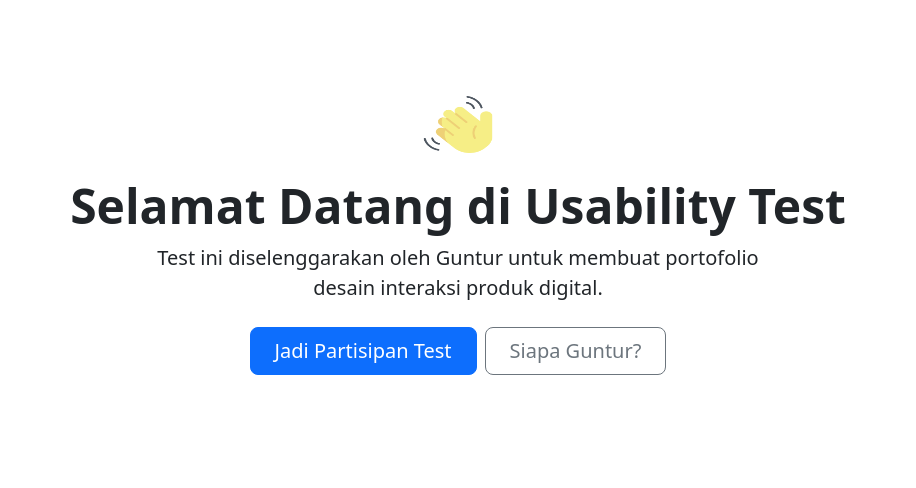
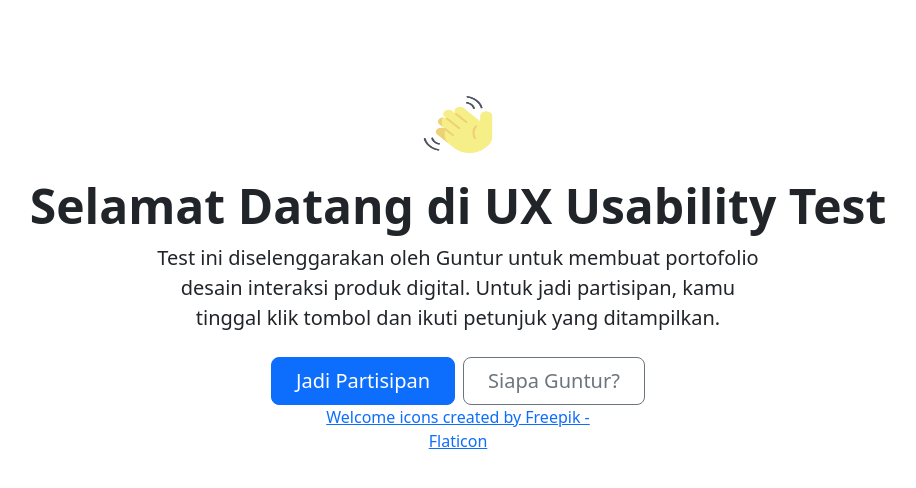
Before and after one commit to bagusfarisa/Riset-UX-Guntur, a plain HTML site: page index.html in a window 1280 px wide. Shown: the whole page, without its empty margins (182-1098 px from the left). Drawn offline with nearby package versions, Linux system fonts and the light colour scheme.

Commit message:
Update index.html

```diff
--- a/index.html
+++ b/index.html
@@ -66,12 +66,15 @@
 
   <div class="px-4 py-5 my-5 text-center">
     <img class="d-block mx-auto mb-4" src="/waving-hand.png" alt="" width="72" height="57">
-    <h1 class="display-5 fw-bold">Selamat Datang di Usability Test</h1>
+    <h1 class="display-5 fw-bold">Selamat Datang di UX Usability Test</h1>
     <div class="col-lg-6 mx-auto">
-      <p class="lead mb-4">Test ini diselenggarakan oleh Guntur untuk membuat portofolio desain interaksi produk digital.</p>
+      <p class="lead mb-4">Test ini diselenggarakan oleh Guntur untuk membuat portofolio desain interaksi produk digital. Untuk jadi partisipan, kamu tinggal klik tombol dan ikuti petunjuk yang ditampilkan.</p>
       <div class="d-grid gap-2 d-sm-flex justify-content-sm-center">
-        <button type="button" class="btn btn-primary btn-lg px-4 gap-3" onclick="randomUrl();">Jadi Partisipan Test</button>
+        <button type="button" class="btn btn-primary btn-lg px-4 gap-3" onclick="randomUrl();">Jadi Partisipan</button>
         <a type="button" class="btn btn-outline-secondary btn-lg px-4" href="https://linkedin.com" target="_blank">Siapa Guntur?</a>
+    </div>
+    <div class="col-lg-6 mx-auto">
+        <a href="https://www.flaticon.com/free-icons/welcome" title="welcome icons">Welcome icons created by Freepik - Flaticon</a>
     </div>
     </div>
   </div>
```
